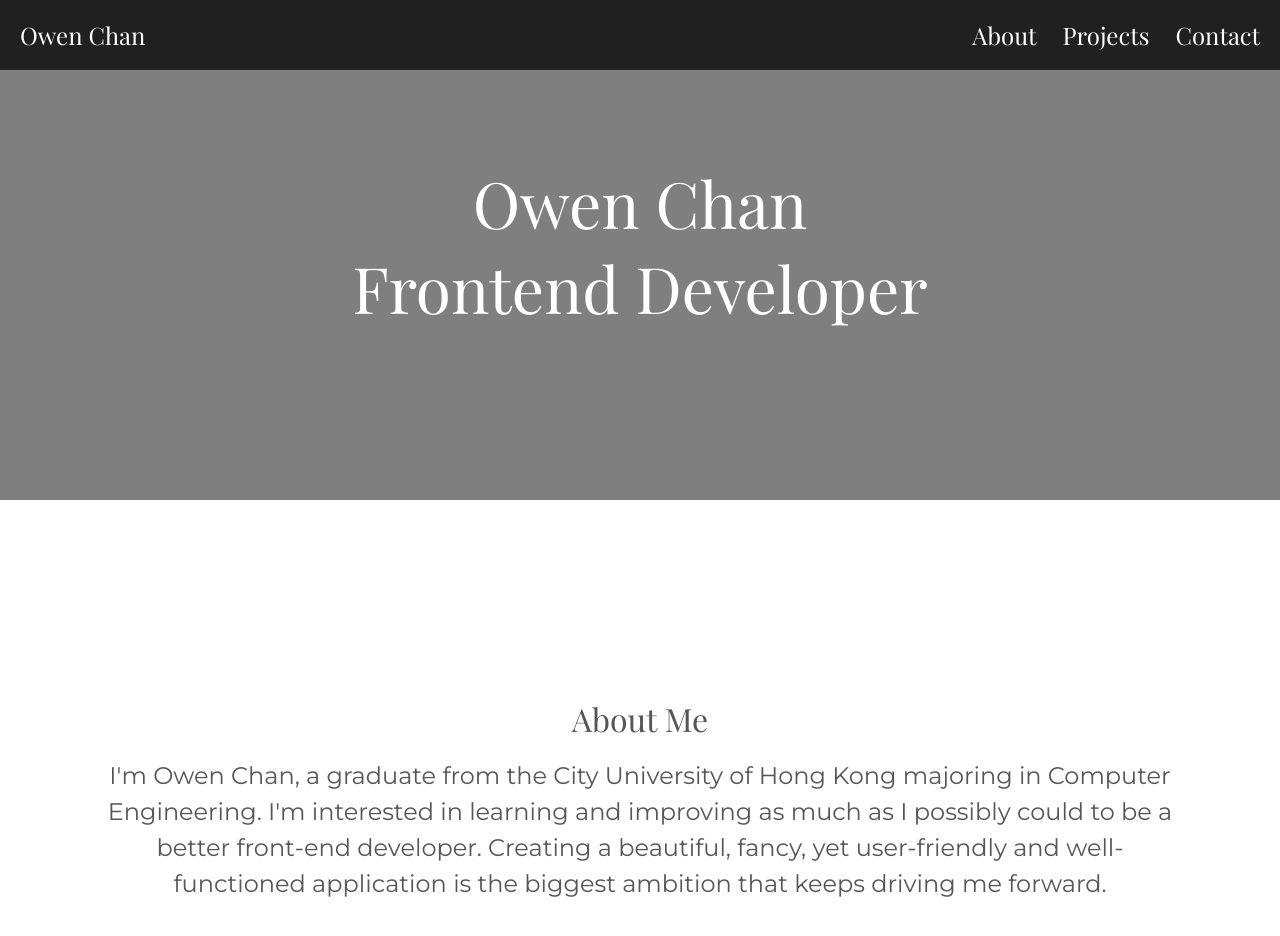
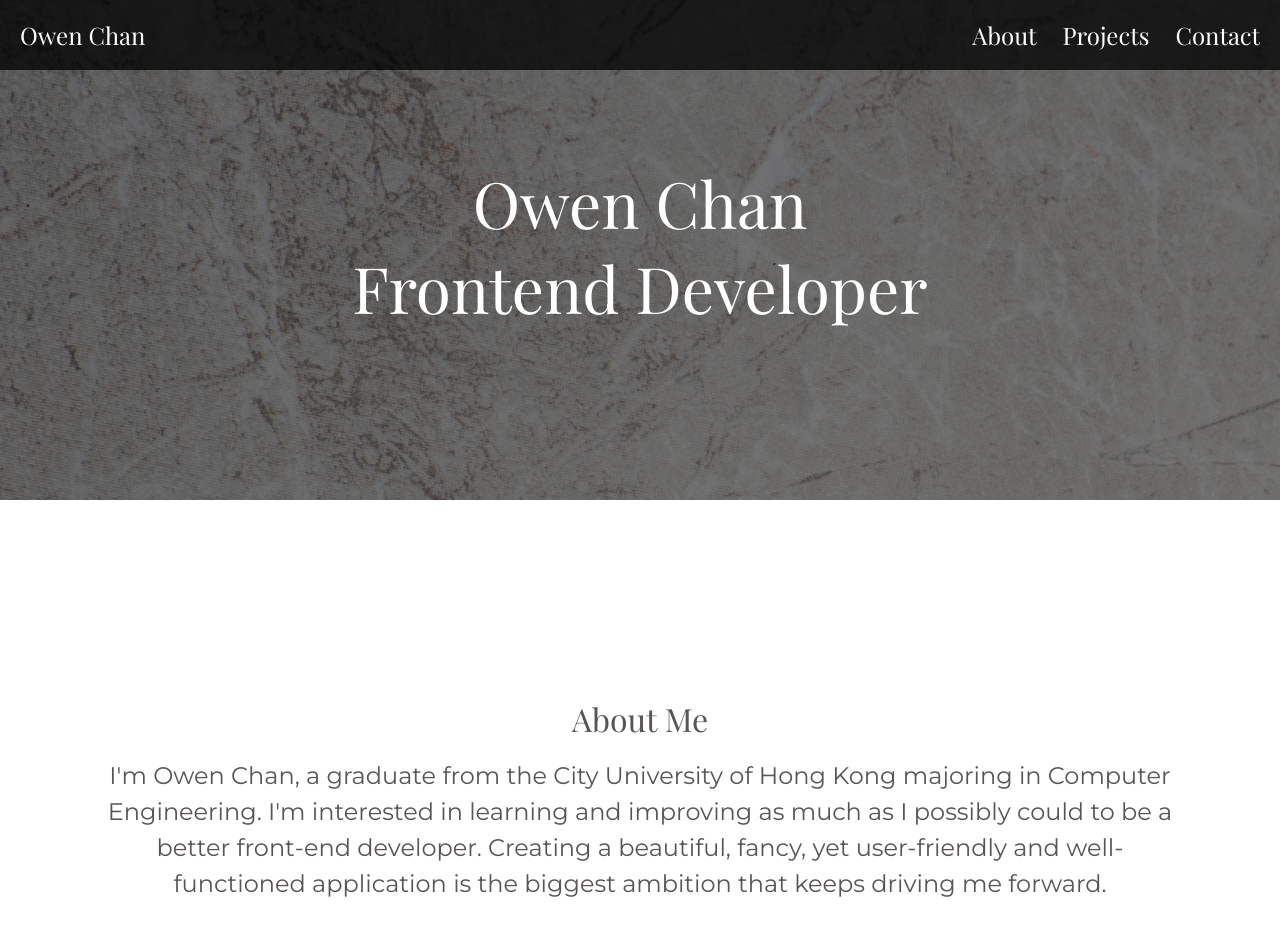
Before and after one commit to owen39/owen39.github.io, a plain HTML site: page index.html in a window 1280 px wide. Shown: the top 936 px of the page. Drawn offline with nearby package versions, Linux system fonts and the light colour scheme.

Commit message:
Bug fixes

```diff
--- a/index.html
+++ b/index.html
@@ -1,6 +1,8 @@
 <!DOCTYPE html>
 <html>
 <head>
+<title>Owen Chan</title>
+<meta name="viewport" content="width=device-width, initial-scale=1">
 <link rel="stylesheet" href="https://maxcdn.bootstrapcdn.com/bootstrap/4.0.0/css/bootstrap.min.css" integrity="sha384-Gn5384xqQ1aoWXA+058RXPxPg6fy4IWvTNh0E263XmFcJlSAwiGgFAW/dAiS6JXm" crossorigin="anonymous">
 <link rel="stylesheet" type="text/css" href="owen39.github.io/style.css">
 <link href="https://fonts.googleapis.com/css?family=Playfair+Display" rel="stylesheet">
--- a/style.css
+++ b/style.css
@@ -55,7 +55,7 @@ html{
   width: 100%;
   height: 500px;
   color: white;
-  background-image:linear-gradient(rgba(0, 0, 0, 0.5), rgba(0, 0, 0, 0.5)), url("owen39.github.io/img/header-background.jpg");
+  background-image:linear-gradient(rgba(0, 0, 0, 0.5), rgba(0, 0, 0, 0.5)), url("https://owen39.github.io/img/header-background.jpg");
 }
 
 .header-text h1{
```
